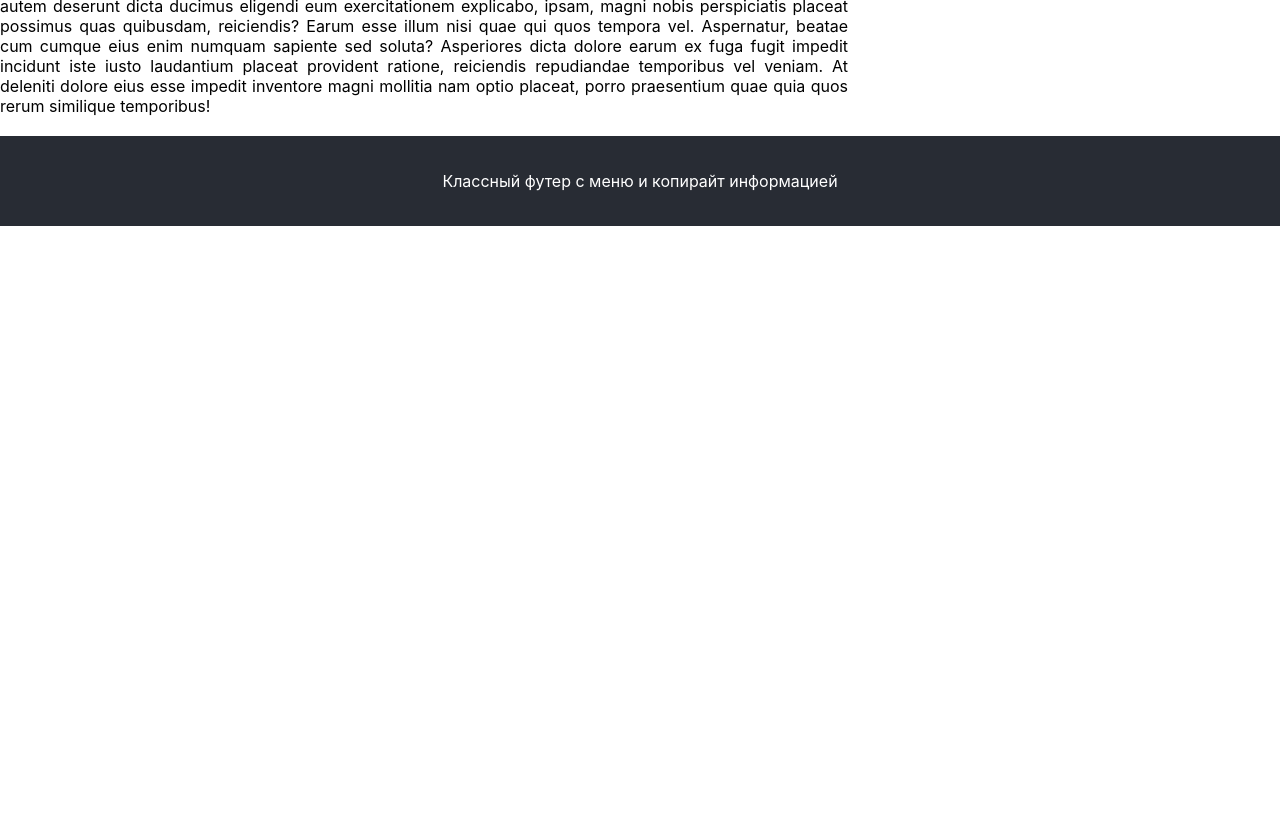
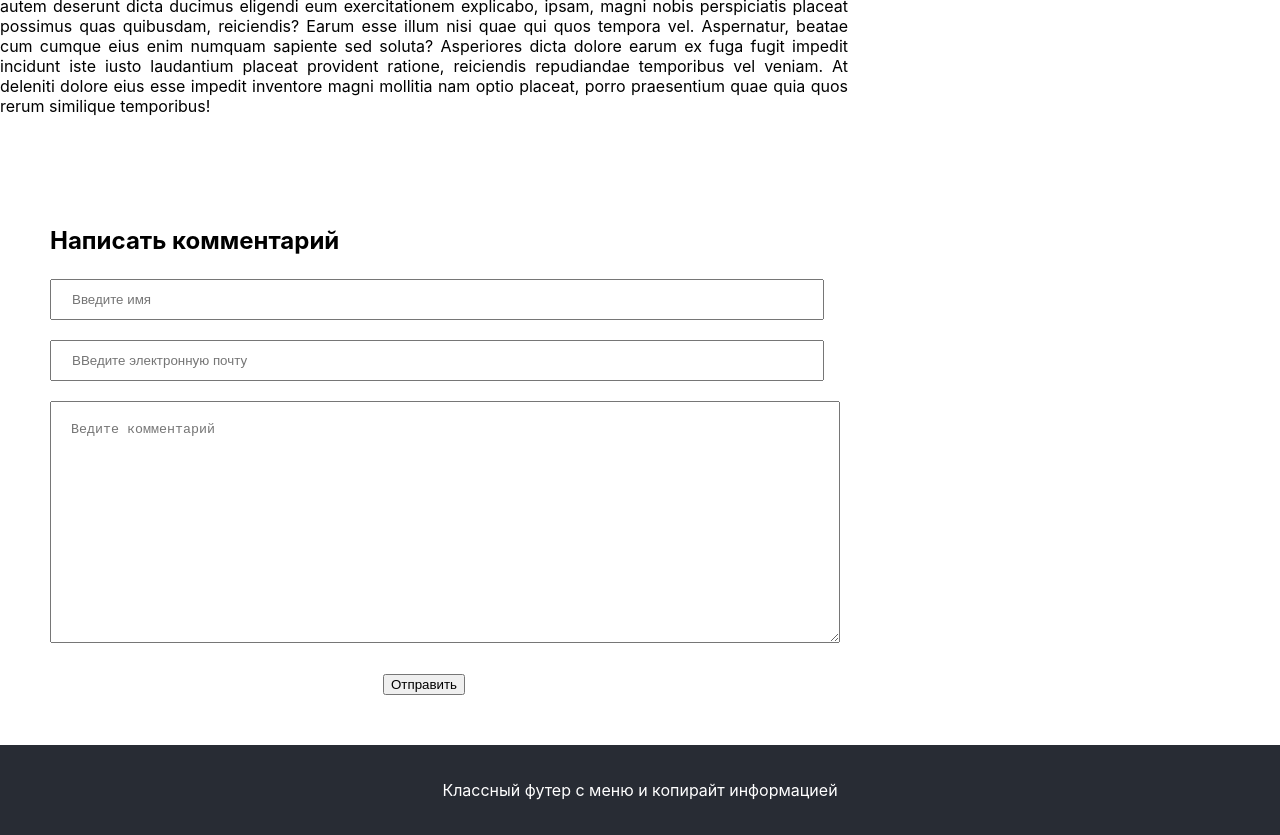
Before and after one commit to EvgeniyGrokholskiy/IS74, a React (Create React App) app: page / in a window 1280 px wide. Shown: the part 960-1795 px from the top of the page. Before the commit the page ends 1186 px from the top, so only its background shows below. Built offline with nearby package versions, Linux system fonts and the light colour scheme.

Commit message:
added comment form layout

```diff
--- a/src/components/article/Article.tsx
+++ b/src/components/article/Article.tsx
@@ -1,6 +1,7 @@
 import {Grid} from '@mui/material';
 import React from 'react';
 import styled from "styled-components";
+import CommentForm from "../commentForm/CommentForm";
 
 const StyledH1 = styled.h1`
   color: #282c34;
@@ -112,6 +113,9 @@ const Article = () => {
                         Side bar с рекламой и ссылками на статьи
                     </StyledSideBarPlaceholder>
                 </Grid>
+                <Grid item xs={8}>
+                    <CommentForm callback={() => {}}/>
+                </Grid>
             </Grid>
 
 
--- /dev/null
+++ b/src/components/commentForm/CommentForm.tsx
@@ -0,0 +1,92 @@
+import React, {useState} from 'react';
+import styled from "styled-components";
+
+const StyledFormWrapper = styled.div`
+  padding: 50px;
+`
+
+const StyledText = styled.p`
+  font-size: 1.5em;
+  font-weight: bold;
+  text-align: left;
+`
+
+const StyledTextArea = styled.textarea`
+  display: block;
+  margin-bottom: 30px;
+  padding: 20px;
+  height: 200px;
+  width: 100%;
+`
+
+const StyledInput = styled.input`
+  display: block;
+  margin-bottom: 20px;
+  padding-left: 20px;
+  height: 35px;
+  width: 100%;
+`
+
+interface IFormState {
+    name: string
+    email: string
+    comment: string
+}
+
+interface ICommentFormProps {
+    callback: () => void
+}
+
+const CommentForm: React.FC<ICommentFormProps> = ({callback}) => {
+
+    const [formState, setFormState] = useState<IFormState>({
+        name: "",
+        email: "",
+        comment: ""
+    })
+
+    const handleSubmit = (event: React.FormEvent<HTMLFormElement>) => {
+        const createDate = Date.now()
+        const newComment = {
+            id: Math.random() * 10,
+            name: formState.name,
+            email: formState.email,
+            comment: formState.comment,
+            createDate: createDate,
+            likeCount: 0
+        }
+        event.preventDefault()
+        callback()
+        console.log(newComment);
+        setFormState({name: "", email: "", comment: ""})
+    }
+
+    const handleChangeValue = (event: React.ChangeEvent<HTMLTextAreaElement | HTMLInputElement>) => {
+        const fieldName = event.target.dataset.name
+        fieldName && setFormState((prevState) => {
+            return {...prevState, [fieldName]:event.target.value}
+        })
+    }
+
+    return (
+        <StyledFormWrapper>
+            <StyledText>
+                {"Написать комментарий"}
+            </StyledText>
+            <form onSubmit={handleSubmit}>
+                <StyledInput type={"text"} required={true} value={formState.name} data-name={"name"}
+                             placeholder={"Введите имя"}
+                             onChange={handleChangeValue}/>
+                <StyledInput type={"email"} required={true} value={formState.email} data-name={"email"}
+                             placeholder={"ВВедите электронную почту"}
+                             onChange={handleChangeValue}/>
+                <StyledTextArea required={true} value={formState.comment} data-name={"comment"}
+                                placeholder={"Ведите комментарий"}
+                                onChange={handleChangeValue}/>
+                <button>{"Отправить"}</button>
+            </form>
+        </StyledFormWrapper>
+    );
+};
+
+export default CommentForm;
```
